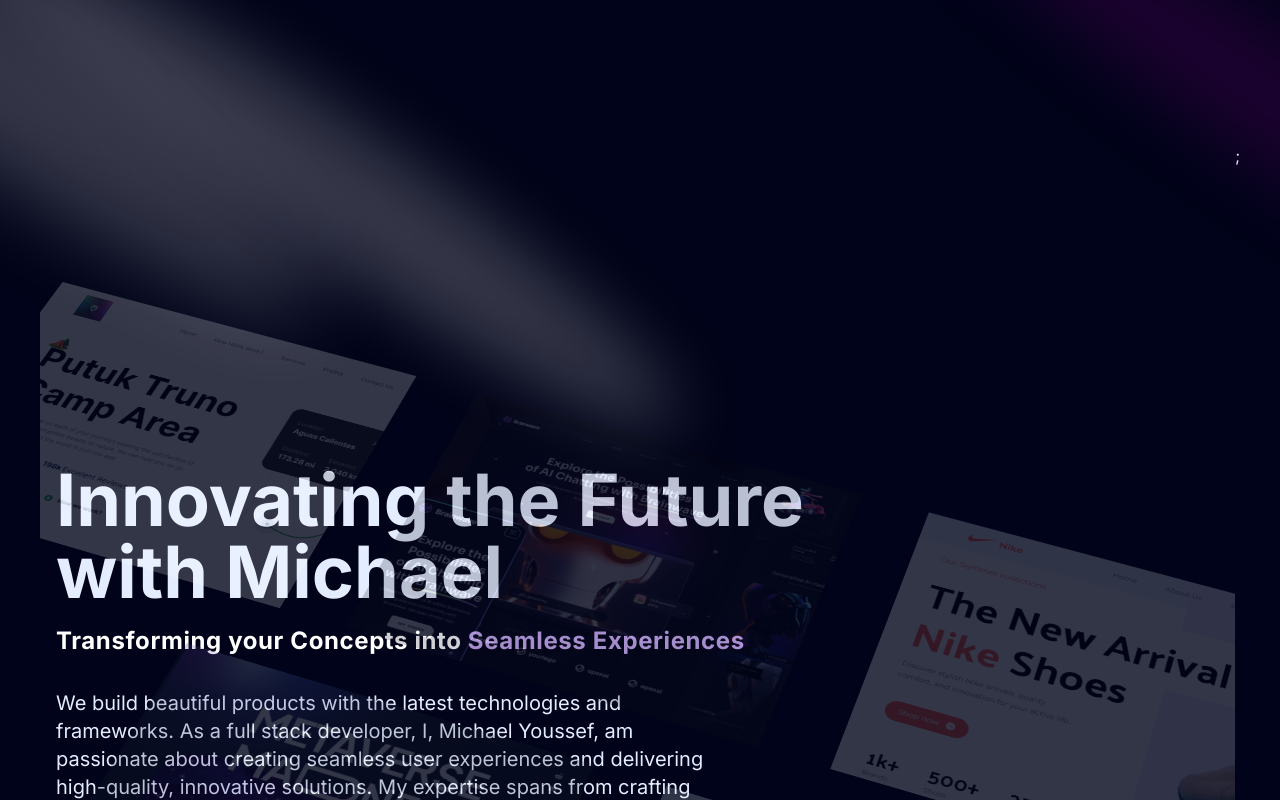
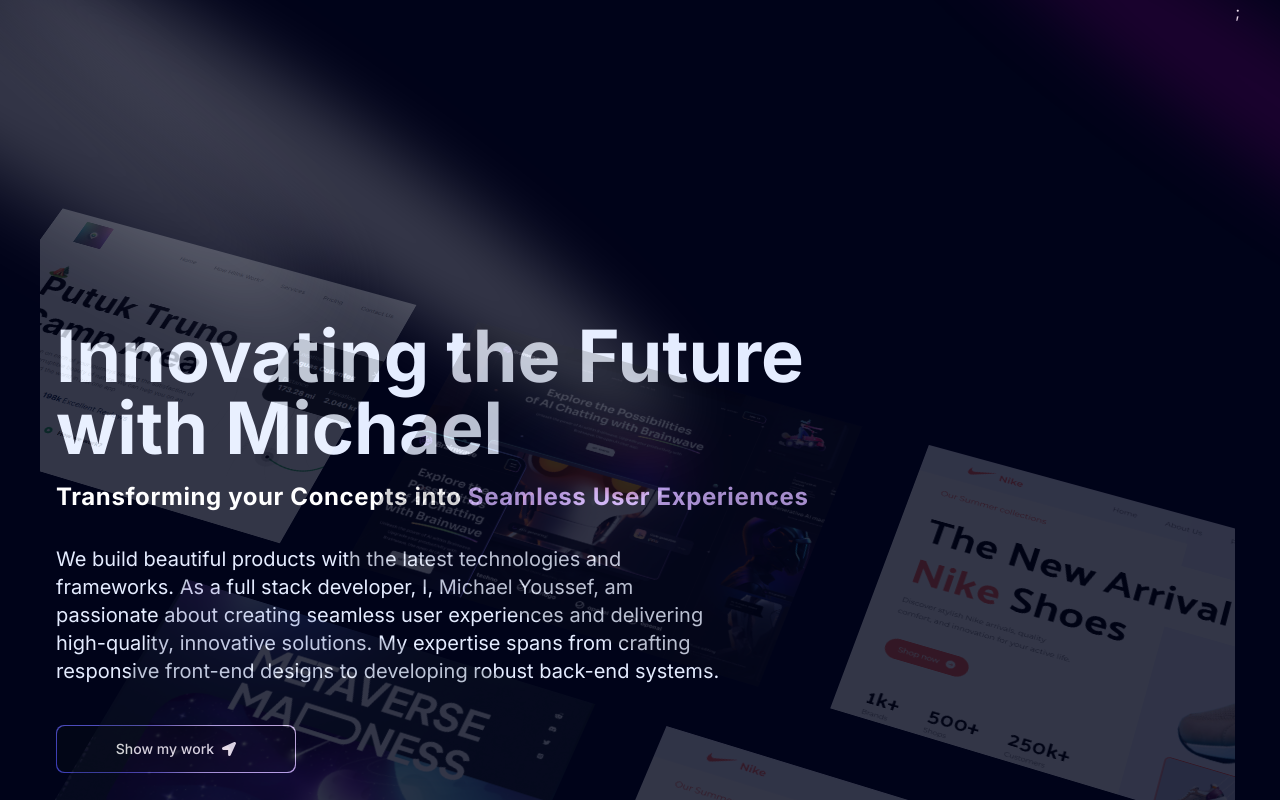
Before and after one commit to michaelyoussef396/michael, a Next.js app: page / in a window 1280 px wide. Shown: the top 800 px of the page. Built offline with nearby package versions, Linux system fonts and the light colour scheme.

Commit message:
added about button

```diff
--- a/components/Hero.tsx
+++ b/components/Hero.tsx
@@ -1,6 +1,7 @@
 import React from 'react'
 import { Spotlight } from './ui/Spotlight'
 import { HeroParallax } from './ui/hero-parallaz'
+import MagicButton from './ui/MagicButton'
 
 const Hero = () => {
     const products = [
@@ -83,7 +84,7 @@ const Hero = () => {
 
     ]
     return (
-    <div className='pb-20 pt-36'>
+    <div className='pb-20 pt-30'>
         <div>
         <Spotlight className='-top-40 -left-10 md:-left-32 md:-top-20 h-screen' fill='white' />
         <Spotlight className='top-10 left-full h-[80vh] w-[50vw]' fill='purple' />
@@ -93,7 +94,6 @@ const Hero = () => {
         <div className='flex justify-center'>
         <HeroParallax products={products} />;
         </div>
-
     </div>
   )
 }
--- /dev/null
+++ b/components/ui/MagicButton.tsx
@@ -0,0 +1,36 @@
+import React from 'react'
+
+const MagicButton = ({
+    title,
+    icon,
+    position,
+    handleClick,
+    otherClasses,
+  }: {
+    title: string;
+    icon: React.ReactNode;
+    position: string;
+    handleClick?: () => void;
+    otherClasses?: string;
+  }) => {
+    return (
+      <button
+        className="relative inline-flex h-12 w-full md:w-60 md:mt-10 overflow-hidden rounded-lg p-[1px] focus:outline-none"
+        onClick={handleClick}
+      >
+        <span className="absolute inset-[-1000%] animate-[spin_2s_linear_infinite] bg-[conic-gradient(from_90deg_at_50%_50%,#E2CBFF_0%,#393BB2_50%,#E2CBFF_100%)]" />
+
+        <span
+          className={`inline-flex h-full w-full cursor-pointer items-center justify-center rounded-lg
+               bg-slate-950 px-7 text-sm font-medium text-white backdrop-blur-3xl gap-2 ${otherClasses}`}
+        >
+          {position === "left" && icon}
+          {title}
+          {position === "right" && icon}
+        </span>
+      </button>
+    );
+  };
+
+
+export default MagicButton
--- a/components/ui/hero-parallaz.tsx
+++ b/components/ui/hero-parallaz.tsx
@@ -10,6 +10,8 @@ import {
 import Image from "next/image";
 import Link from "next/link";
 import { TextGenerateEffect } from "./TextGenerateEffect";
+import MagicButton from "./MagicButton";
+import { FaLocationArrow } from "react-icons/fa";
 
 export const HeroParallax = ({
   products,
@@ -110,11 +112,14 @@ export const Header = () => {
       </h1>
       <TextGenerateEffect
         className="text-2xl  md:text-7xl font-bold dark:text-blue-100 lg:text-6xl "
-        words="Transforming your Concepts into Seamless Experiences"
+        words="Transforming your Concepts into Seamless User Experiences"
       />
       <p className="max-w-2xl text-base md:text-xl mt-8 dark:text-blue-100">
       We build beautiful products with the latest technologies and frameworks. As a full stack developer, I, Michael Youssef, am passionate about creating seamless user experiences and delivering high-quality, innovative solutions. My expertise spans from crafting responsive front-end designs to developing robust back-end systems.
       </p>
+      <a href="#about">
+        <MagicButton title="Show my work" icon={<FaLocationArrow />} position="right"/>
+      </a>
 
     </div>
   );
--- a/package.json
+++ b/package.json
@@ -16,6 +16,7 @@
     "next-themes": "^0.3.0",
     "react": "^18",
     "react-dom": "^18",
+    "react-icons": "^5.2.1",
     "tailwind-merge": "^2.3.0",
     "tailwindcss-animate": "^1.0.7"
   },
```
Also changed, not shown: 1 other file (tests, documents, lock files or other folders).
